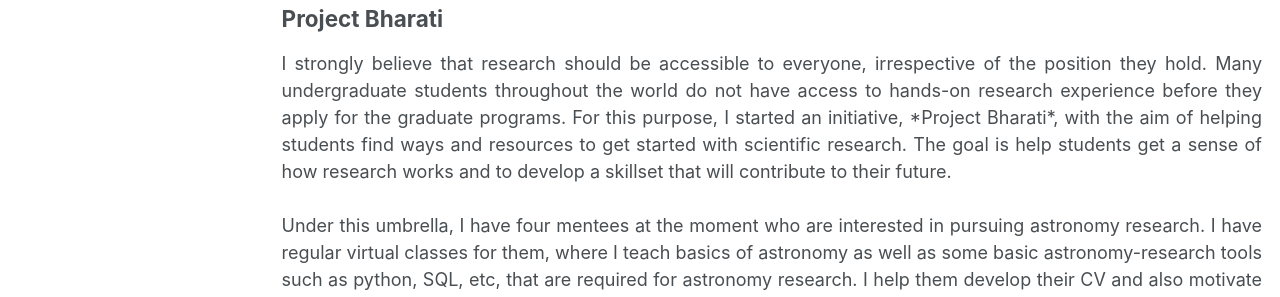
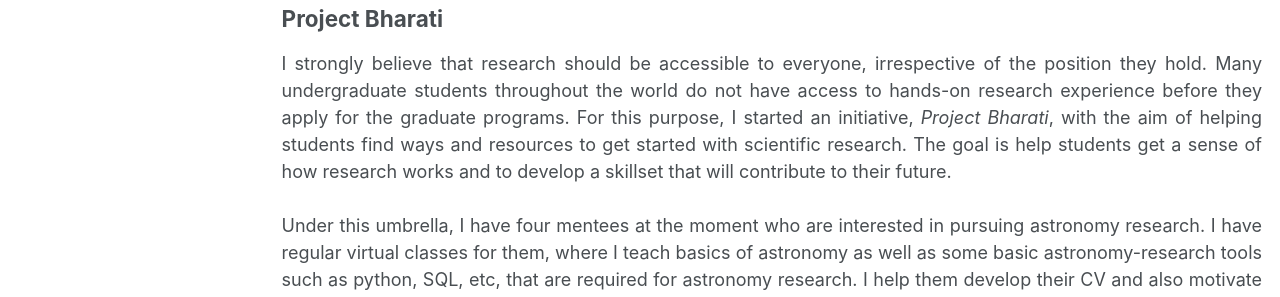
Before and after one commit to Ragadeepika-Pucha/Ragadeepika-Pucha.github.io, a Jekyll site: the page built from _pages/outreach.md, in a window 1280 px wide and 900 px high, scrolled down 561 px. Shown: the part 207-504 px from the top of the window. Built offline with Jekyll 4.4.1, drawn with Linux system fonts in a browser that asks for light colours.

Commit message:
fixed issues

```diff
--- a/_pages/outreach.md
+++ b/_pages/outreach.md
@@ -22,7 +22,7 @@ Feel free to contact me for any speaking requests or for ways to connect. </p>
 ## Project Bharati
 
 <p style='text-align: justify;'>
-I strongly believe that research should be accessible to everyone, irrespective of the position they hold. Many undergraduate students throughout the world do not have access to hands-on research experience before they apply for the graduate programs. For this purpose, I started an initiative, *Project Bharati*, with the aim of helping students find ways and resources to get started with scientific research. The goal is help students get a sense of how research works and to develop a skillset that will contribute to their future. <br/> <br/>
+I strongly believe that research should be accessible to everyone, irrespective of the position they hold. Many undergraduate students throughout the world do not have access to hands-on research experience before they apply for the graduate programs. For this purpose, I started an initiative, <i>Project Bharati</i>, with the aim of helping students find ways and resources to get started with scientific research. The goal is help students get a sense of how research works and to develop a skillset that will contribute to their future. <br/> <br/>
 
 Under this umbrella, I have four mentees at the moment who are interested in pursuing astronomy research. I have regular virtual classes for them, where I teach basics of astronomy as well as some basic astronomy-research tools such as python, SQL, etc, that are required for astronomy research. I help them develop their CV and also motivate them to apply for various summer internships. I am currently advising one of the students on an astronomy-based project using publicly available data. <br/> <br/>
 
```
